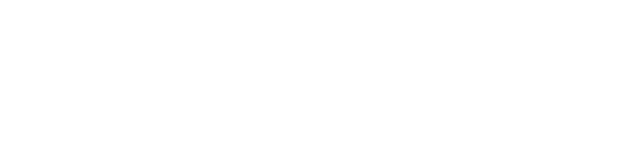
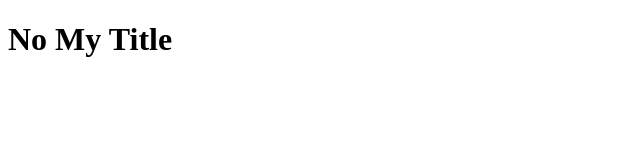
Before and after one commit to ac524/collab-demo, a plain HTML site: page index.html in a window 1280 px wide. Shown: the whole page, without its empty margins (0-640 px from the left). Drawn offline with Linux system fonts and the light colour scheme.

Commit message:
adde a h1.

```diff
--- a/index.html
+++ b/index.html
@@ -7,6 +7,6 @@
     <title>Document</title>
 </head>
 <body>
-
+    <h1>No My Title</h1>
 </body>
 </html>
```
